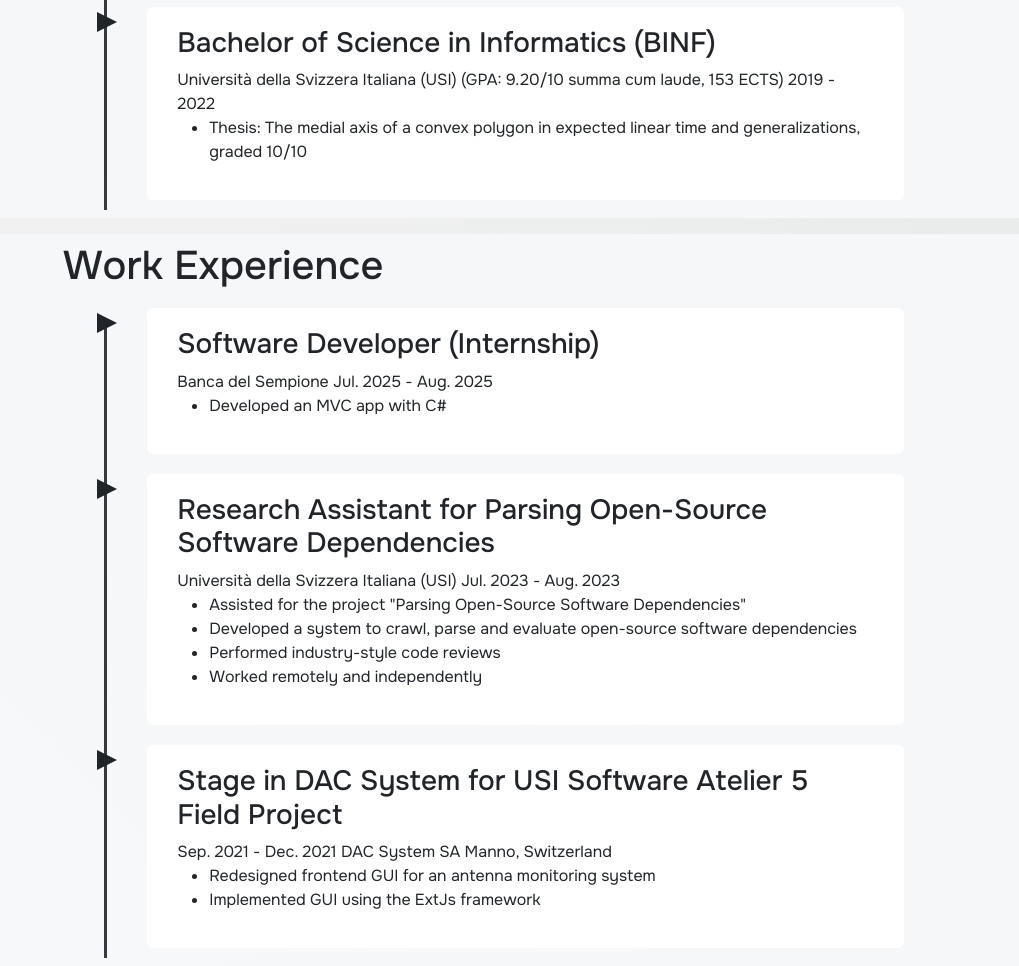
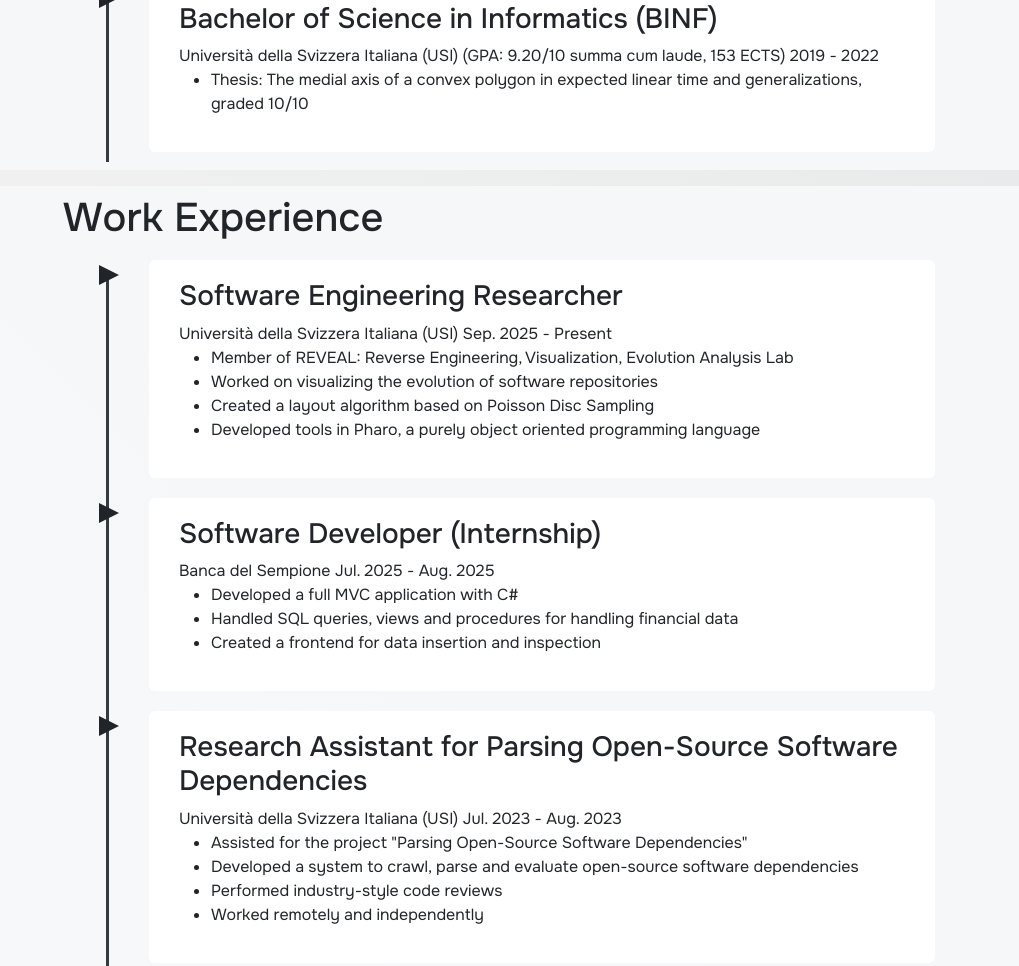
Before and after one commit to abuafi/abuafi.github.io, a plain HTML site: page index.html in a window 1280 px wide. Shown: the part 785-1751 px from the top of the page, without its empty margins (261-1280 px from the left). Drawn offline with Linux system fonts and the light colour scheme; no server answers.

```diff
--- a/css/style.css
+++ b/css/style.css
@@ -7,7 +7,7 @@
 }
 
 #sidebar {
-    width: 25%;
+    max-width: max(25%, 300px);
     position: fixed;
 }
 
@@ -61,8 +61,8 @@
 
 .main-content-item>* {
     position: relative;
-    left: 25%;
-    max-width: 70%;
+    left: max(25%, 300px);
+    width: calc(100% - 30px - max(25%, 300px));
 }
 
 #pic {
--- a/index.html
+++ b/index.html
@@ -72,11 +72,26 @@
                     <div class="timeline">
                         <div class="timeline-container">
                             <div class="content">
+                                <h3>Software Engineering Researcher</h3>
+                                Universit&agrave della Svizzera Italiana (USI)
+                                Sep. 2025 - Present
+                                <ul>
+                                    <li>Member of REVEAL: Reverse Engineering, Visualization, Evolution Analysis Lab</li>
+                                    <li>Worked on visualizing the evolution of software repositories</li>
+                                    <li>Created a layout algorithm based on Poisson Disc Sampling</li>
+                                    <li>Developed tools in Pharo, a purely object oriented programming language</li>
+                                </ul>
+                            </div>
+                        </div>
+                        <div class="timeline-container">
+                            <div class="content">
                                 <h3>Software Developer (Internship)</h3>
                                 Banca del Sempione
                                 Jul. 2025 - Aug. 2025
                                 <ul>
-                                    <li>Developed an MVC app with C#</li>
+                                    <li>Developed a full MVC application with C#</li>
+                                    <li>Handled SQL queries, views and procedures for handling financial data</li>
+                                    <li>Created a frontend for data insertion and inspection</li>
                                 </ul>
                             </div>
                         </div>
```
